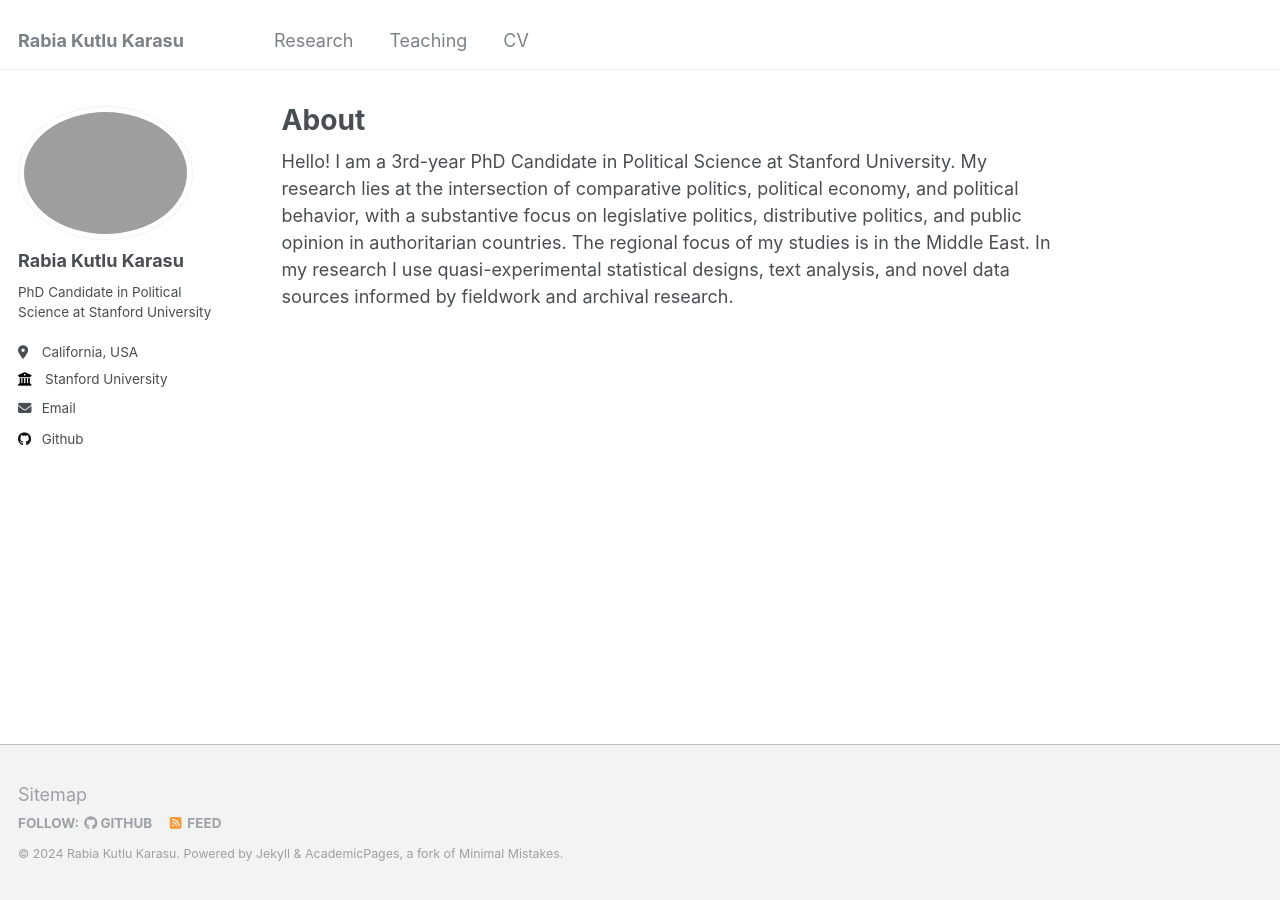
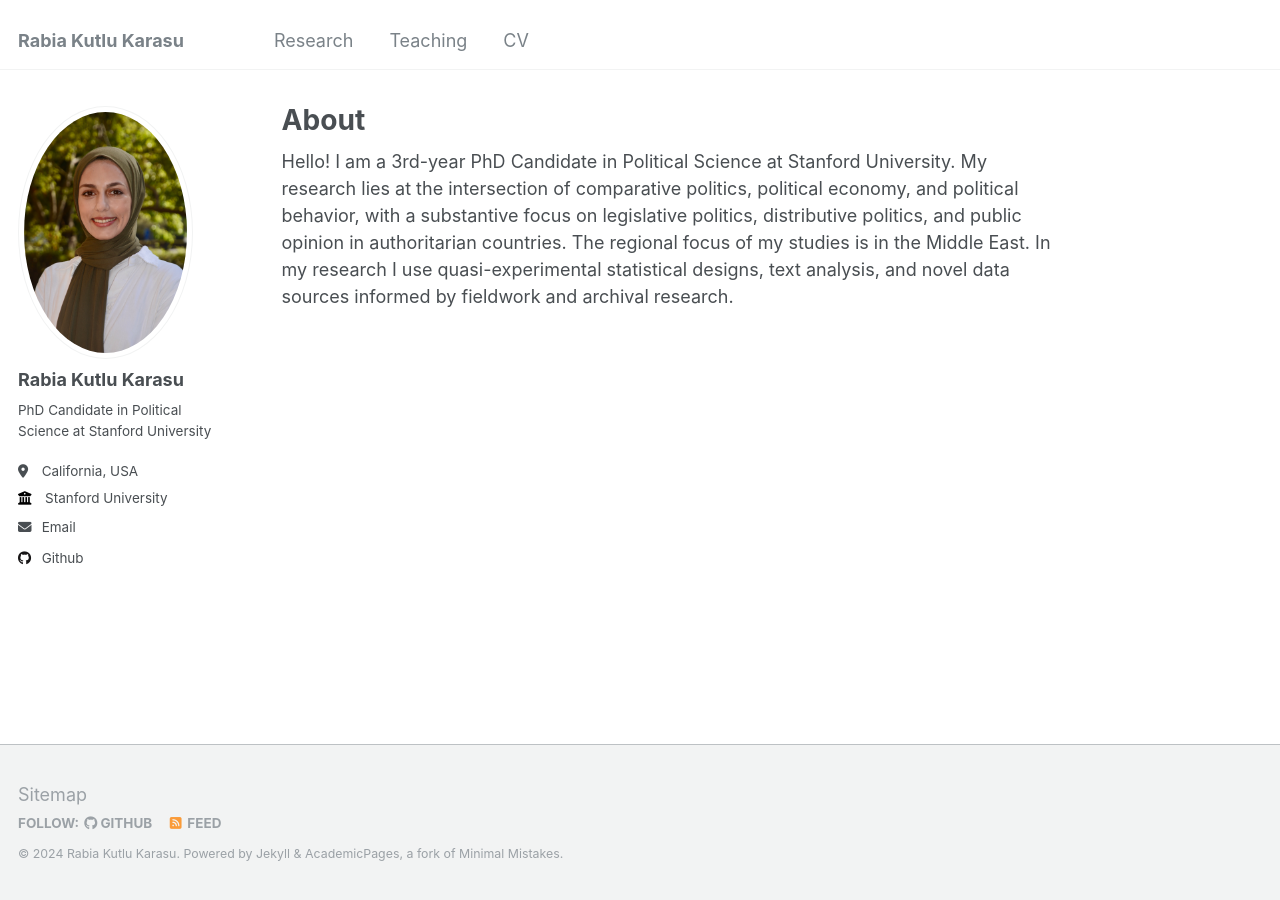
Before and after one commit to rabiakutlukarasu/rabiakutlukarasu.github.io, a Jekyll site: the page built from _pages/about.md, in a window 1280 px wide. Built offline with Jekyll 4.4.1, drawn with Linux system fonts in a browser that asks for light colours.

Commit message:
Update _config.yml

```diff
--- a/_config.yml
+++ b/_config.yml
@@ -21,7 +21,7 @@ repository               : "https://rabiakutlukarasu.github.io"
 #               Additional customization can be done by editing /_includes/author-profile.html
 author:
   # Biographic information
-  avatar           : "KutluKarasu_Rabia.jpeg"
+  avatar           : "RKK.jpeg"
   name             : "Rabia Kutlu Karasu"
   pronouns         : # example: "she/her"
   bio              : "PhD Candidate in Political Science at Stanford University"
```
